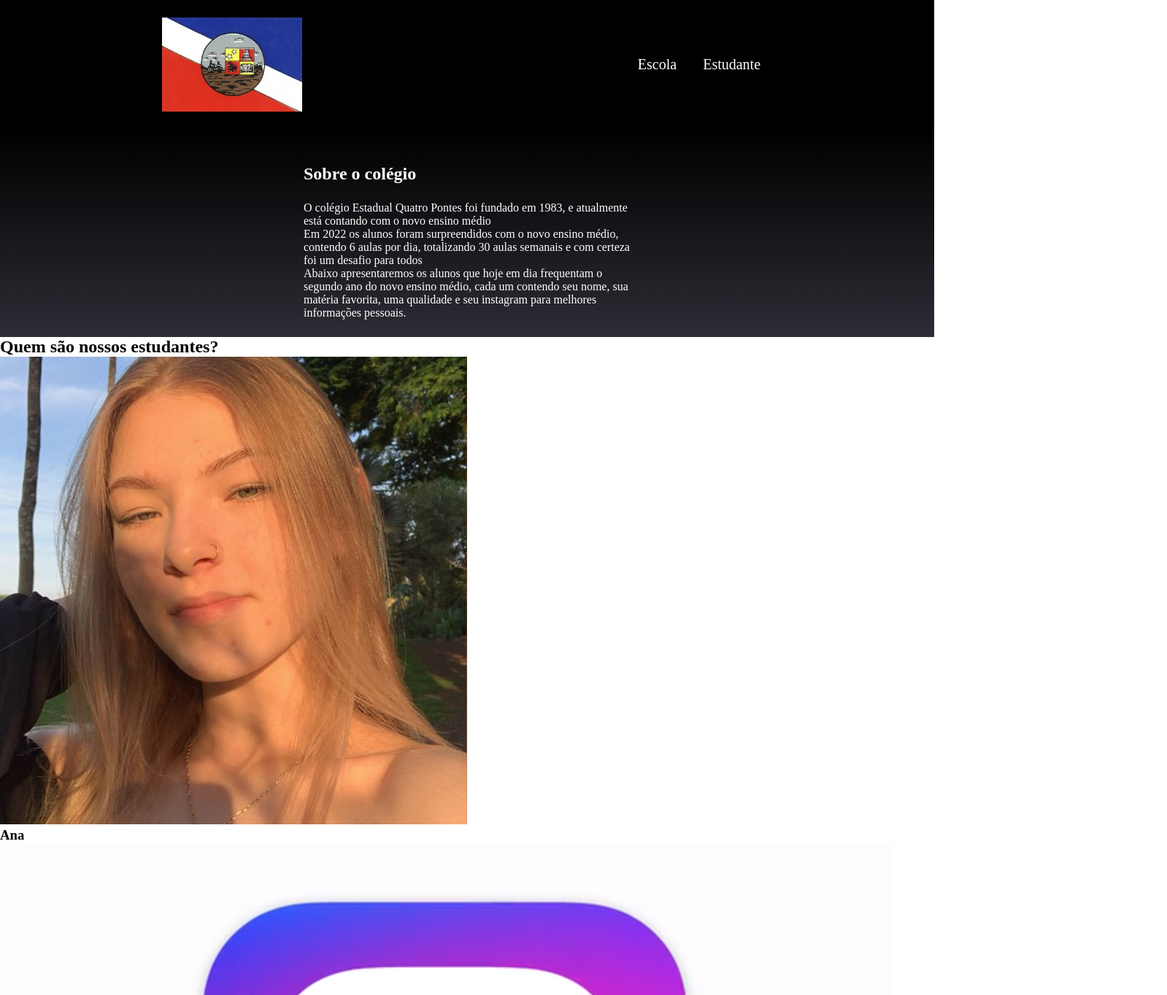
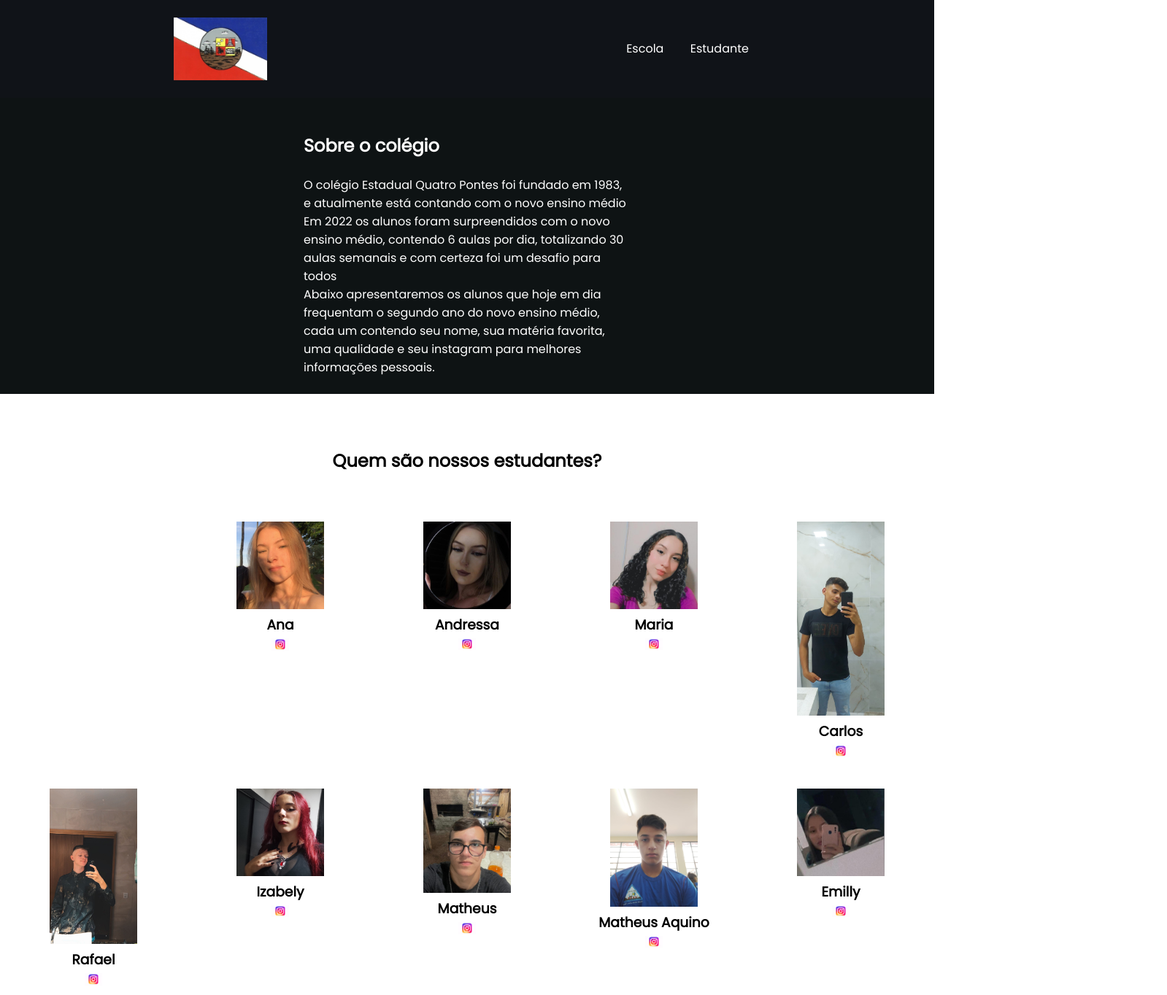
Before and after one commit to andressaleticia/site-turma-criativa, a plain HTML site: page index.html in a window 1280 px wide. Shown: the top 1364 px of the page at 73% size, 1599 px wide, since content can reach past the window. Drawn offline with Linux system fonts and the light colour scheme.

Commit message:
Add files via upload

```diff
--- a/style.css
+++ b/style.css
@@ -1,10 +1,12 @@
-* {
+*{
     margin: 0;
     padding: 0;
 }
-
+body {
+    font-family: 'Poppins', sans-serif;
+}
 .cabecalho {
-    background-color: #000000;
+    background-color: #101318;
     color: white;
     display: flex;
     justify-content: space-around;
@@ -13,13 +15,13 @@
 }
 
 .cabecalho-imagem{
-    width: 15%;
+    width: 10%;
 }
 
 .cabecalho-lista-item{
     display: inline-block;
     margin: 0 16px;
-    font-size: 20px;
+    font-size: 16px;
 }
 
 .escola-imagem{
@@ -27,7 +29,7 @@
 }
 
 .escola{
-    background-image: linear-gradient(#000000,#2c2d35);
+    background-image: linear-gradient(#0e1314,#0e1314);
     color:white;
     display: flex;
     justify-content: center;
@@ -38,6 +40,46 @@
 .escola-div-conteudo{
     width: 35%;
 }
+
+
 .escola-titulo{
     padding: 24px 0;
 }
+
+.estudante{
+    padding: 24px 0;
+}
+.estudante-imagem{
+    width: 120px;
+}
+
+.estudante-icone{
+    width: 24px;
+    padding: 4px 8px;
+}
+
+.estudante-div{
+    text-align: center;
+    padding: 16px 0;
+}
+
+.estudante-titulo{
+    text-align: center;
+    padding: 50px 0;
+}
+
+.estudante-todos{
+    display: grid;
+    grid-template-columns: 20% 20% 20% 20% 20%;
+}
+
+.rodape{
+    background-color: black;
+    text-align: center;
+}
+
+.rodape-imagem{
+    height: 60px;
+    padding: 12px 0;
+
+}
```
